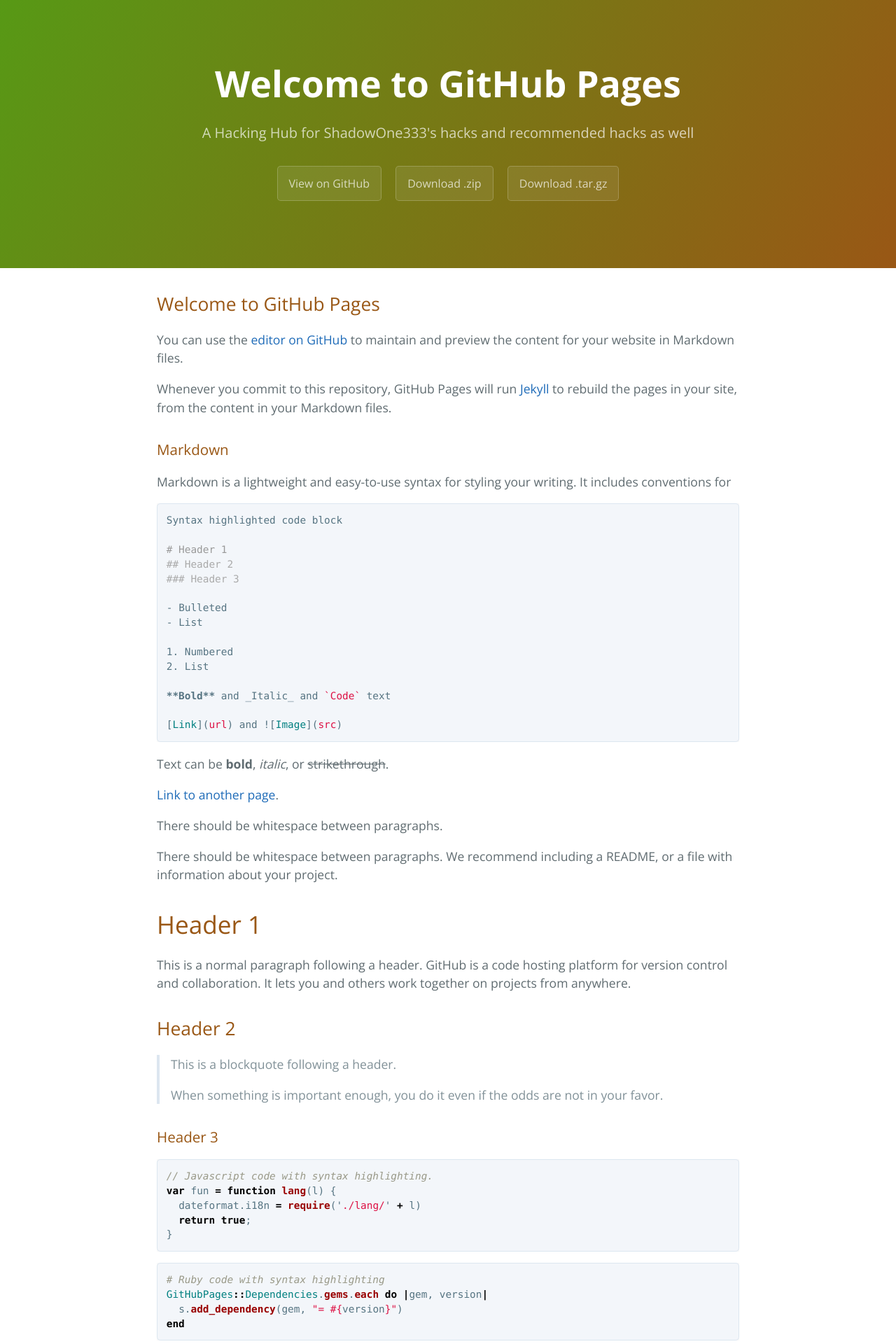
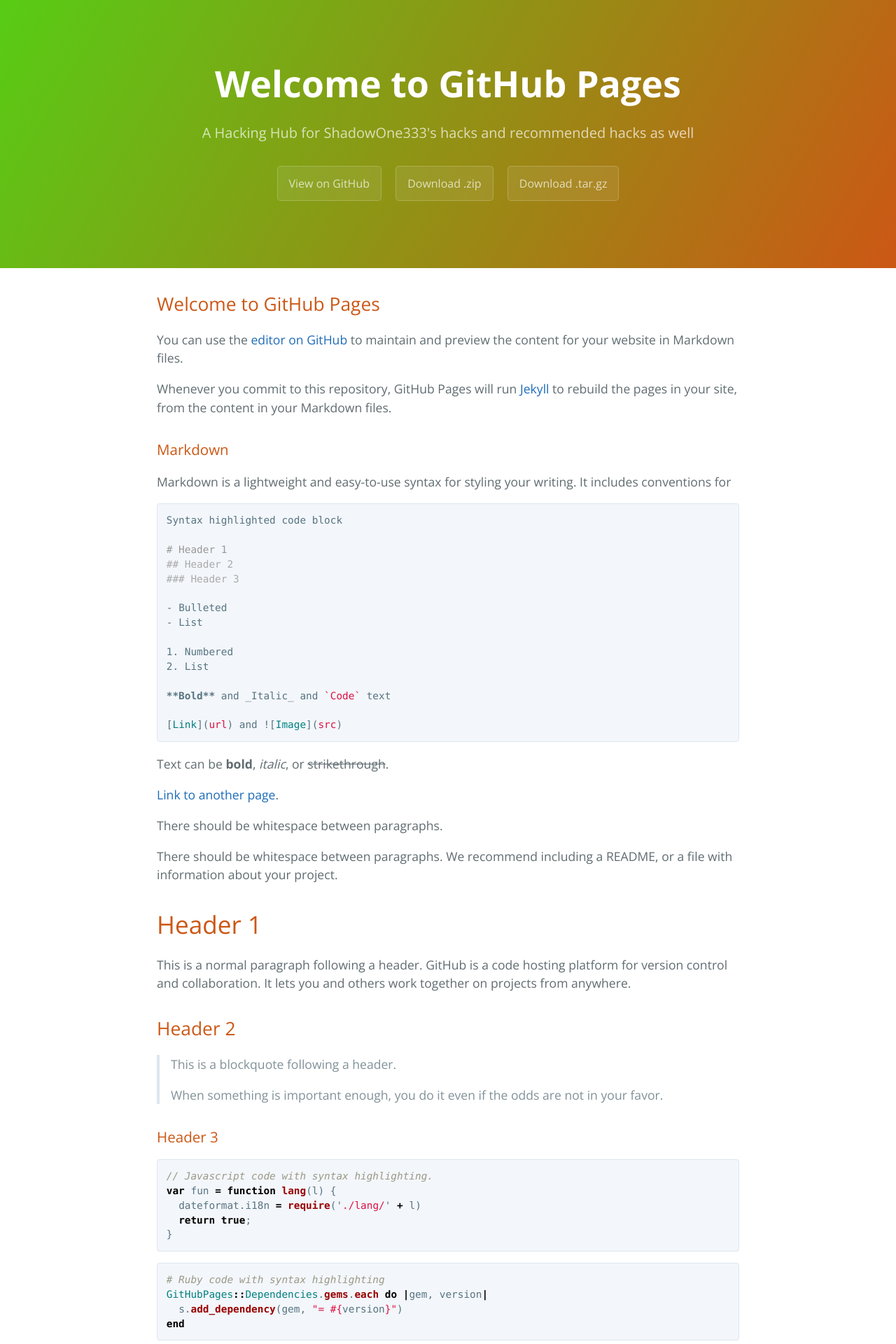
Before and after one commit to ShadowOne333/shadow.github.io, a Jekyll site: the page built from index.md, in a window 1280 px wide. Shown: the top 1920 px of the page at 70% size. Built offline with Jekyll 4.4.1, drawn with Linux system fonts in a browser that asks for light colours; comment, search, counter and statistics services are not loaded; our own code applies the rules of GitHub Pages for plain Markdown files.

Commit message:
Make headers more red

```diff
--- a/_sass/variables.scss
+++ b/_sass/variables.scss
@@ -4,11 +4,11 @@ $medium-breakpoint: 42em !default;
 
 // Headers
 $header-heading-color: #fff !default;
-$header-bg-color: #995715 !default;
-$header-bg-color-secondary: #579915 !default;
+$header-bg-color: #CC5715 !default;
+$header-bg-color-secondary: #57CC15 !default;
 
 // Text
-$section-headings-color: #995715 !default;
+$section-headings-color: #CC5715 !default;
 $body-text-color: #606c71 !default;
 $body-link-color: #1e6bb8 !default;
 $blockquote-text-color: #819198 !default;
```
